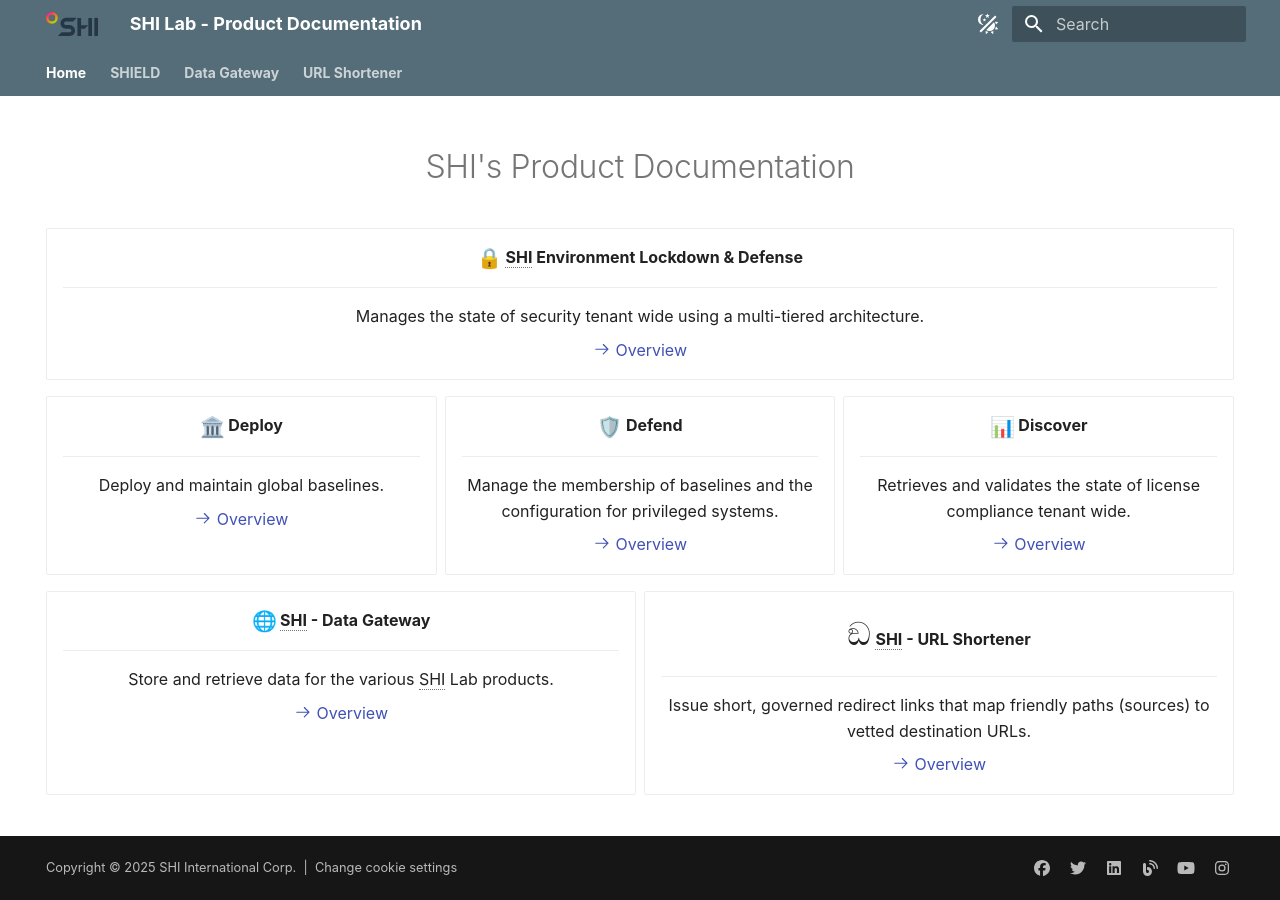
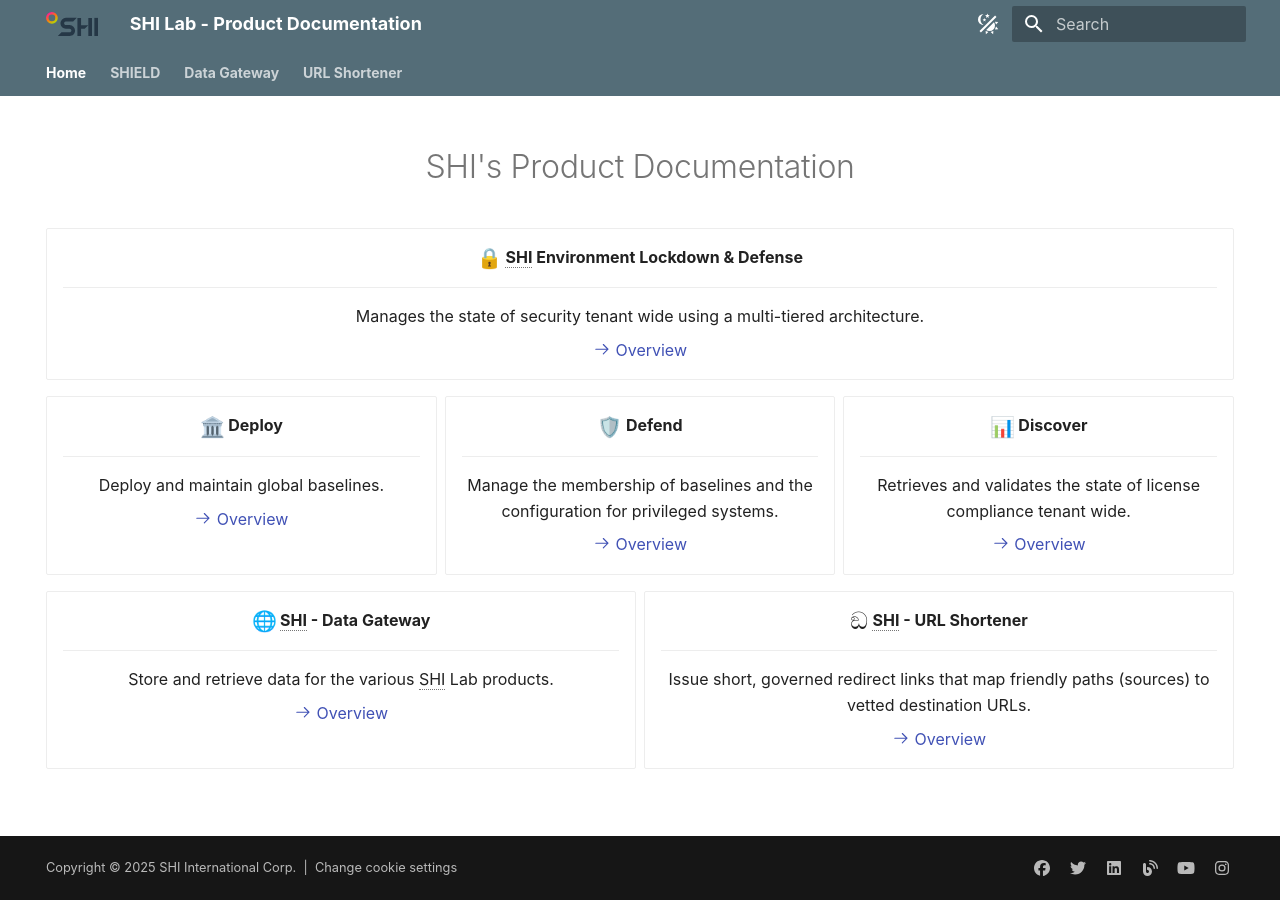
Before and after one commit to Software-Hardware-Integration-Lab/Documentation, an MkDocs documentation site: the page built from docs/index.md, in a window 1280 px wide. Built offline with MkDocs 1.6.1 and Material for MkDocs 9.7.7, drawn with Linux system fonts in a browser that asks for light colours; emoji names are drawn with the system emoji font; plug-ins that fetch from the network failed and are left out.

Commit message:
Fix Icon
The icon now renders in a similar way to the other icons.

```diff
--- a/docs/assets/Styles/common.css
+++ b/docs/assets/Styles/common.css
@@ -1,3 +1,16 @@
+.susIcon {
+    /* Detaches the icon from being dependant on other HTML elements for its render. */
+    display: inline-block;
+    /* Size of the icon to be rendered. */
+    font-size: 1.5em;
+    /* Prevent the line from getting larger as the icon does. */
+    line-height: 1;
+    /* Prevent the line from getting larger as the icon does. */
+    height: 1em;
+    /* Ensure that the icon renders in the center of the line, equal with the following text. */
+    vertical-align: middle;
+}
+
 /* Light mode */
 [data-md-color-scheme="default"] {
     --md-default-bg-color: white;
--- a/docs/index.md
+++ b/docs/index.md
@@ -55,7 +55,7 @@ hide:
     [:octicons-arrow-right-24: Overview](Data-Gateway/index.md)
 
 <div class="grid cards" align="center" markdown>
-- <span style="font-size: 2em;">ඞ</span> __SHI - URL Shortener__
+- <span class="susIcon">ඞ</span> __SHI - URL Shortener__
 
     ---
 
```
